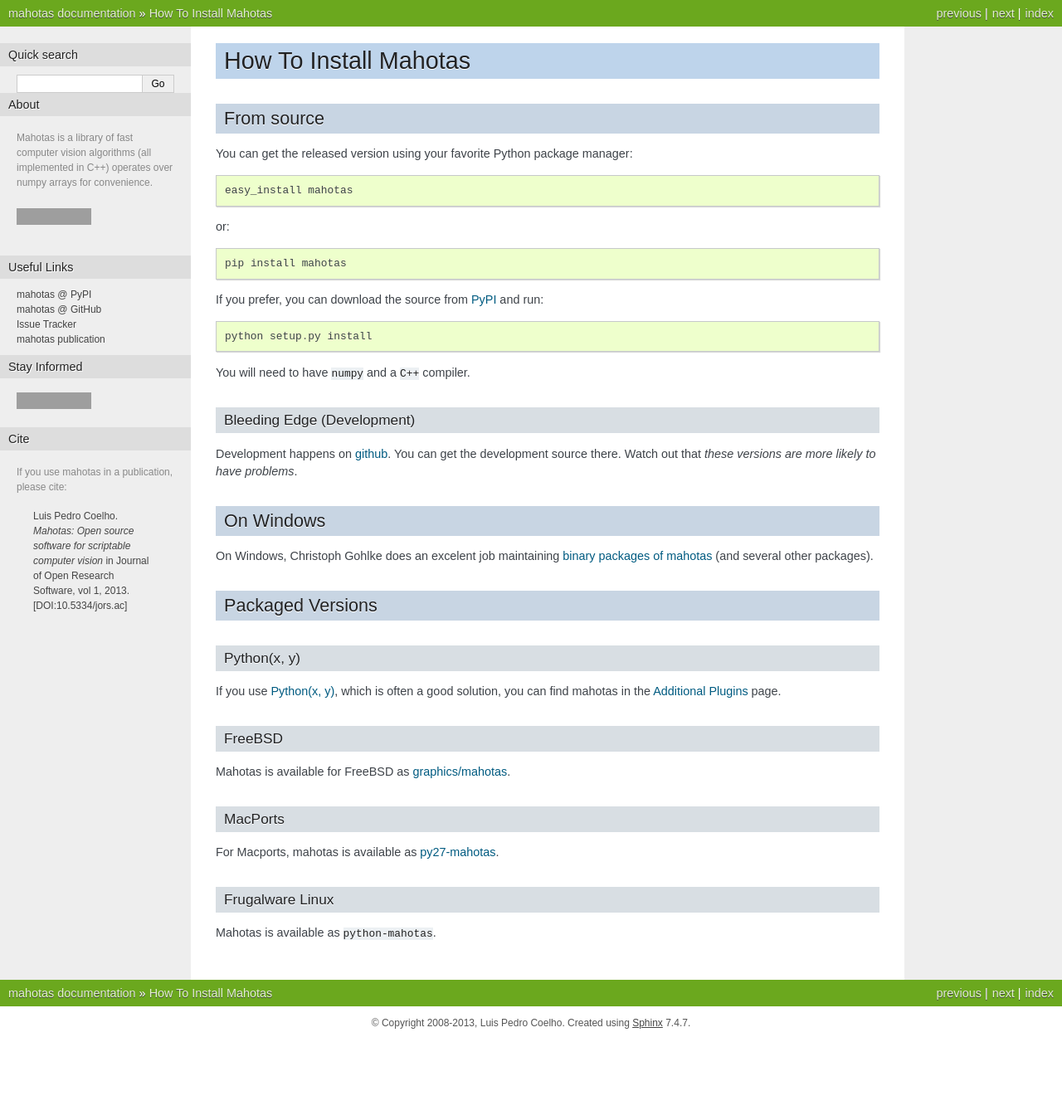
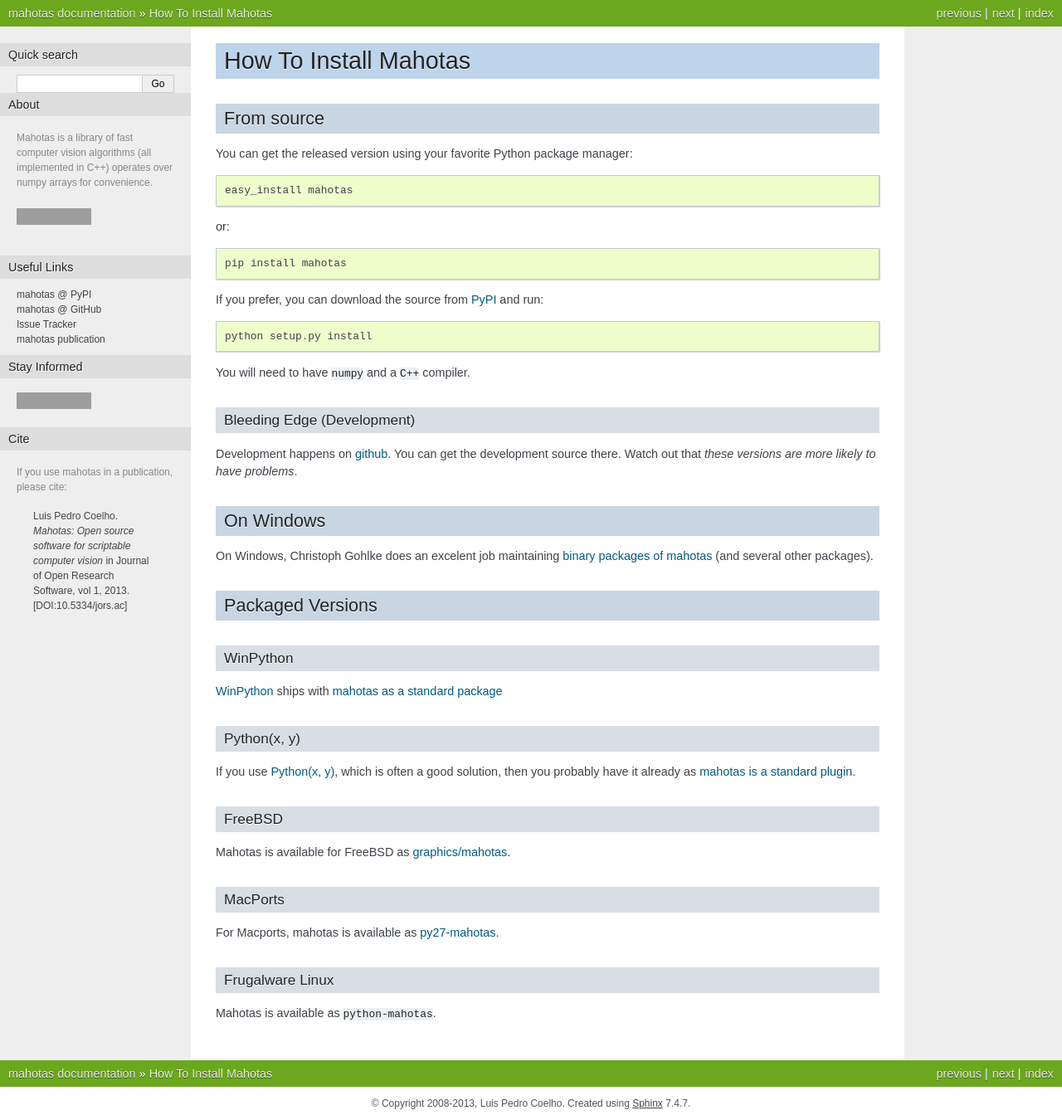
Before and after one commit to luispedro/mahotas, a Sphinx documentation site: the page built from docs/source/install.rst, in a window 1280 px wide. Shown: the whole page at 83% size. Built offline with Sphinx 7.4.7, drawn with Linux system fonts in a browser that asks for light colours; formulas are drawn with MathJax 3; the version number could not be read and is left out; before the commit the page ends 1253 px from its top, so only the background shows below that; grey boxes are pictures that could not be loaded.

Commit message:
DOC Update mahotas distribution status

```diff
--- a/docs/source/install.rst
+++ b/docs/source/install.rst
@@ -38,12 +38,18 @@
 Packaged Versions
 -----------------
 
+WinPython
+~~~~~~~~~
+
+`WinPython <http://winpython.sourceforge.net/>`__ ships with `mahotas as a
+standard package <http://sourceforge.net/p/winpython/wiki/PackageIndex_27/>`__
+
 Python(x, y)
 ~~~~~~~~~~~~
 
 If you use `Python(x, y) <http://pythonxy.com/>`__, which is often a good
-solution, you can find mahotas in the `Additional Plugins
-<http://code.google.com/p/pythonxy/wiki/AdditionalPlugins>`__ page.
+solution, then you probably have it already as `mahotas is a standard plugin
+<https://code.google.com/p/pythonxy/wiki/StandardPlugins>`__.
 
 FreeBSD
 ~~~~~~~
```
